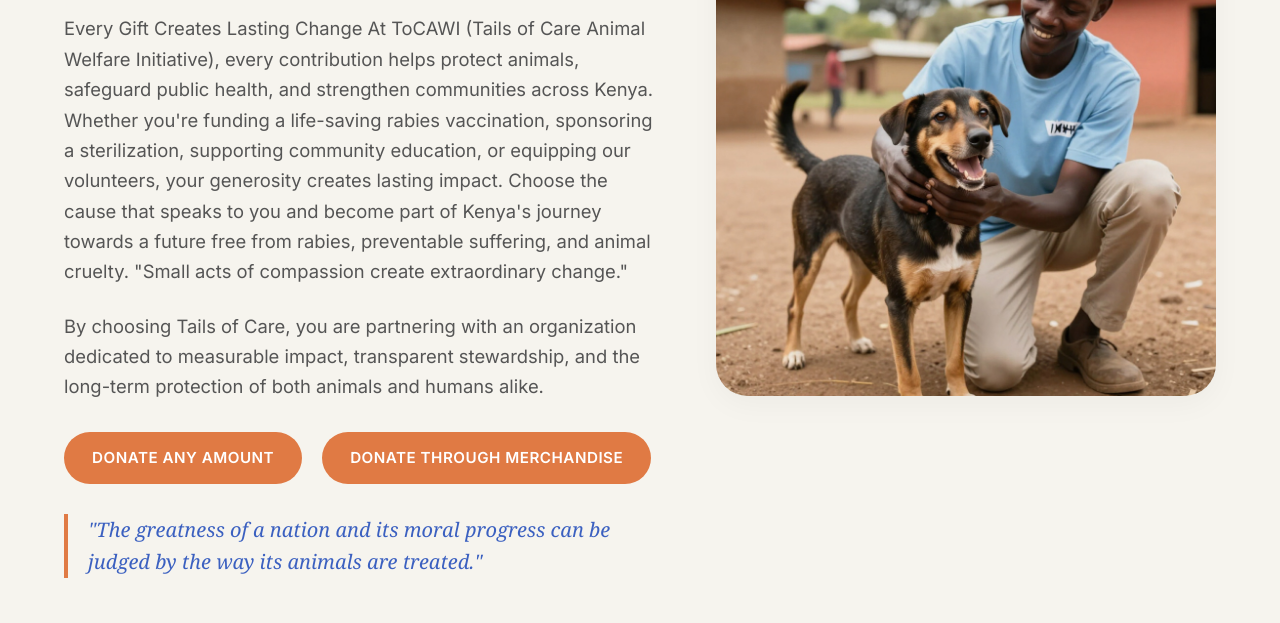
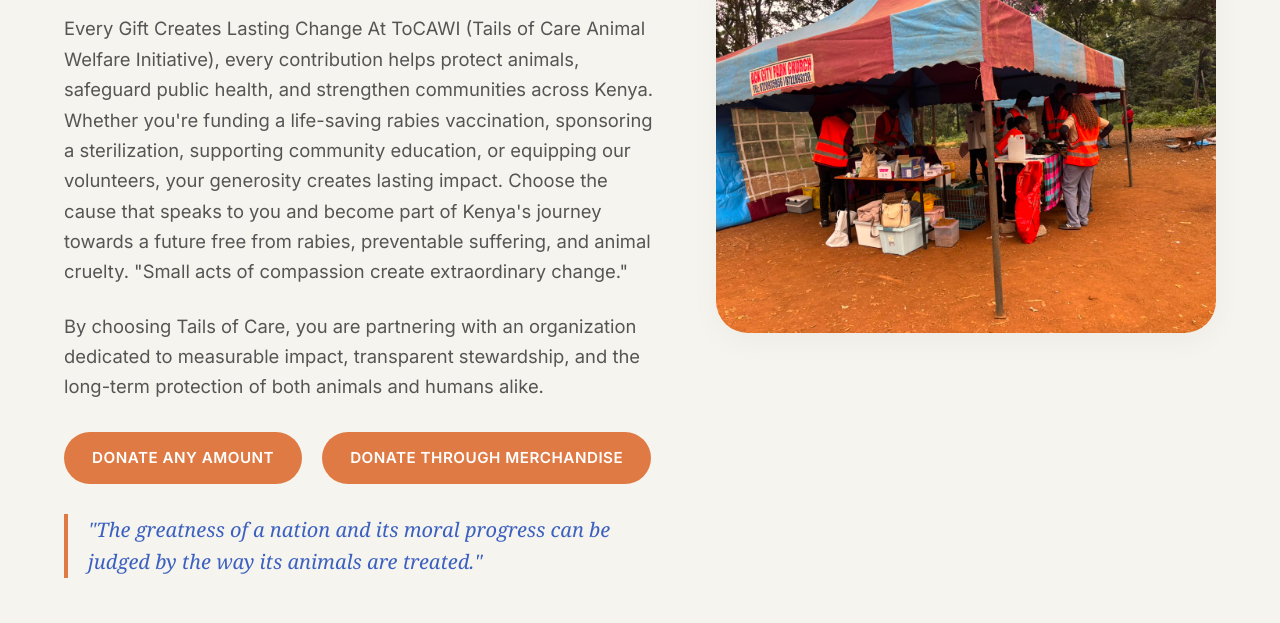
Before and after one commit to tocawi/tocawi, a plain HTML site: page choices.html in a window 1280 px wide. Shown: the part 477-1100 px from the top of the page. Drawn offline with Linux system fonts and the light colour scheme.

Commit message:
Update hero image in choices.html

```diff
--- a/choices.html
+++ b/choices.html
@@ -85,7 +85,7 @@
                 </div>
                 <div class="hero-right-media-frame">
                     <div class="choices-image-wrapper">
-                        <img src="images/choices-hero.jpg" alt="ToCAWI volunteer with a smiling animal" class="choices-media-img">
+                        <img src="images/IMG-20261024-WA0002.jpg" alt="ToCAWI volunteer with a smiling animal" class="choices-media-img">
                     </div>
                 </div>
             </div>
```
